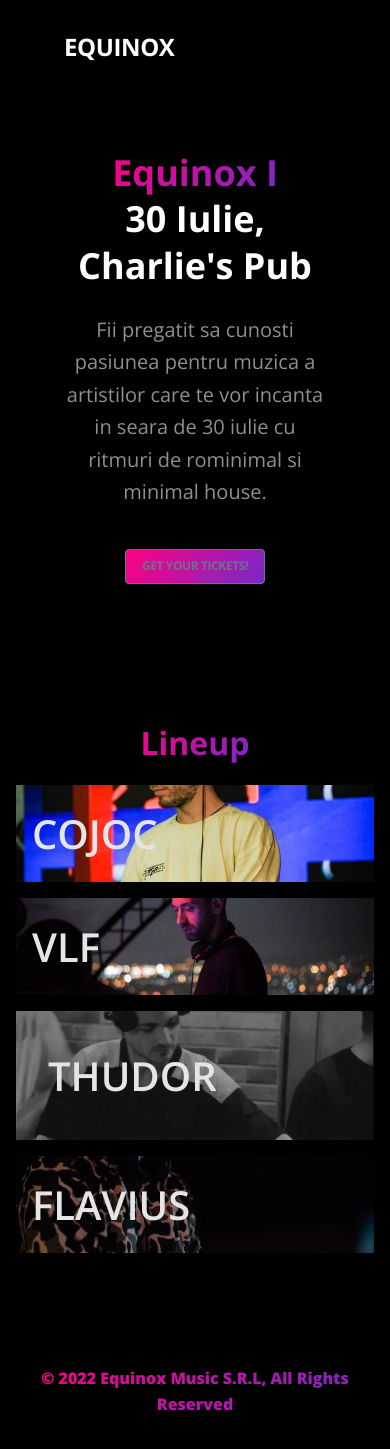
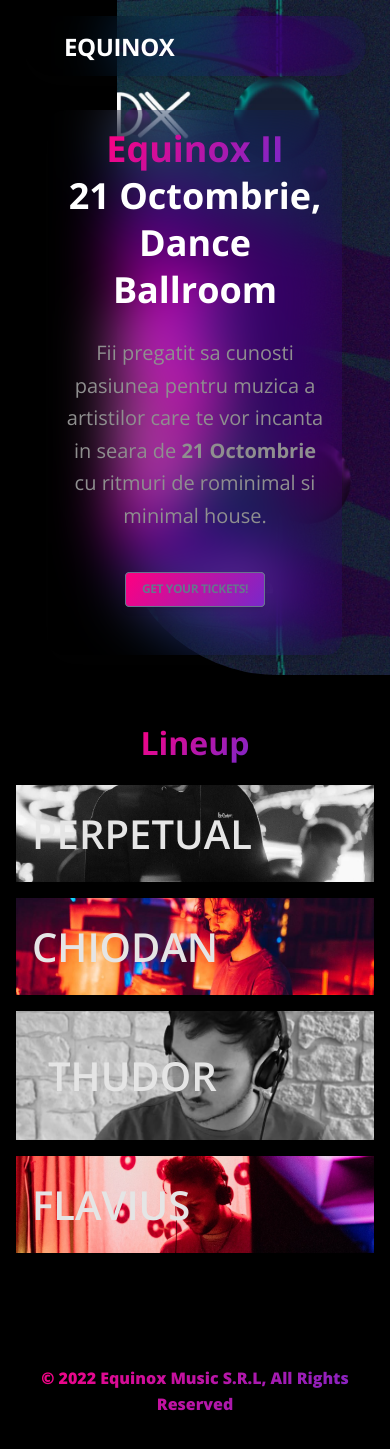
Before and after one commit to SandruSebastian/equinox-music-web, a website built with Parcel: page src/index.html in a window 390 px wide. Built offline with nearby package versions, Linux system fonts and the light colour scheme.

Commit message:
Updated portal.

```diff
--- a/src/home.css
+++ b/src/home.css
@@ -334,7 +334,7 @@
   align-items: flex-start;
   flex-direction: column;
   background-size: cover;
-  background-image: url("public/playground_assets/whatsapp%20image%202022-07-09%20at%202.47.31%20pm-1400w.jpeg");
+  background-image: url("public/playground_assets/WhatsApp Image 2022-10-10 at 7.04.28 PM.jpeg");
   background-position: center;
 }
 .home-container04:hover {
@@ -367,7 +367,7 @@
   align-items: flex-start;
   flex-direction: column;
   background-size: cover;
-  background-image: url("public/playground_assets/whatsapp%20image%202022-07-09%20at%202.47.04%20pm-1200h.jpeg");
+  background-image: url("public/playground_assets/WhatsApp Image 2022-10-06 at 9.55.15 AM.jpeg");
   background-position: center;
 }
 .home-container06:hover {
@@ -400,7 +400,7 @@
   align-items: flex-start;
   flex-direction: column;
   background-size: cover;
-  background-image: url("public/playground_assets/whatsapp%20image%202022-07-09%20at%203.57.37%20pm-1400w.jpeg");
+  background-image: url("public/playground_assets/WhatsApp Image 2022-10-06 at 11.34.41 PM.jpeg");
   background-position: center;
 }
 .home-container08:hover {
@@ -433,7 +433,7 @@
   align-items: flex-start;
   flex-direction: column;
   background-size: cover;
-  background-image: url("public/playground_assets/whatsapp%20image%202022-07-09%20at%202.49.36%20pm-1400w.jpeg");
+  background-image: url("public/playground_assets/WhatsApp Image 2022-10-05 at 2.28.45 PM.jpeg");
   background-position: center;
 }
 .home-container10:hover {
@@ -544,7 +544,6 @@
     padding-right: 0px;
   }
   .home-image {
-    display: none;
   }
   .home-gallery {
     height: auto;
--- a/src/index.html
+++ b/src/index.html
@@ -4,11 +4,11 @@
   <head>
     <title>Equinox music</title>
     <link rel="icon" type="image/x-icon" href="/public/playground_assets/favicon.ico">
-    <meta property="og:title" content="Equinox I, 30 Iulie, Charlie's Pub | COJOC, VLF, FLAVIUS, THUDOR" />
+    <meta property="og:title" content="Equinox II, 21 Octombrie, Dance Ballroom | CHIODAN, FLAVIUS, PERPETUAL, THUDOR" />
     <meta property="twitter:card" content="summary_large_image" />
     <meta charset="utf-8" />
     <meta name="viewport" content="width=device-width, initial-scale=1.0" />
-    <meta name="description" content="Equinox I, 30 Iulie, Charlie's Pub | COJOC, VLF, FLAVIUS, THUDOR. Fii pregatit sa cunosti pasiunea pentru muzica a artistilor care te vor incanta in seara de 30 iulie cu ritmuri de rominimal si minimal house.">
+    <meta name="description" content="Equinox II, 21 Octombrie, Dance Ballroom | CHIODAN, FLAVIUS, PERPETUAL, THUDOR. Fii pregatit sa cunosti pasiunea pentru muzica a artistilor care te vor incanta in seara de 21 Octombrie cu ritmuri de rominimal si minimal house.">
 
     <meta name="viewport" content="width=device-width, initial-scale=1.0" />
     <meta charset="utf-8" />
@@ -61,7 +61,7 @@
               <div class="header-container1">
                 <div class="header-container2">
                   <a
-                    href="https://www.livetickets.ro/bilete/equinox-presents-cojoc-flavius-thudor-vlf"
+                    href="https://www.livetickets.ro/bilete/equinox-presents-chiodan-flavius-perpetual-thudor"
                     target="_blank"
                     rel="noreferrer noopener"
                     class="header-link"
@@ -96,28 +96,28 @@
         <div class="home-hero">
           <div class="home-container01">
             <div class="home-card">
-              <h1 class="home-text headingOne">Equinox I</h1>
+              <h1 class="home-text headingOne">Equinox II</h1>
               <a
-                href="https://www.google.com/maps/place/Charlie's+Pub/@45.7370261,21.2496581,15z/data=!4m2!3m1!1s0x0:0x71e2c3fe941b5e64?sa=X&amp;ved=2ahUKEwj8s_nR6ev4AhW8m_0HHT3HDYsQ_BJ6BAhEEAU"
+                href="https://www.google.com/search?q=dance%20ballroom%20timisoara&oq=dance+ballroom+timisoara&aqs=chrome..69i57.3651j0j1&sourceid=chrome&ie=UTF-8&tbs=lf:1,lf_ui:2&tbm=lcl&sxsrf=ALiCzsbqYcsheC0Ihp6rkJpUDC0t4fTXqw:1665654293274&rflfq=1&num=10&rldimm=12442413840779613323&lqi=ChhkYW5jZSBiYWxscm9vbSB0aW1pc29hcmFaIiIYZGFuY2UgYmFsbHJvb20gdGltaXNvYXJhKgYIAhAAEAGSAQpkYW5jZV9oYWxs&ved=2ahUKEwiJgeDj9dz6AhXv_rsIHSaaADoQvS56BAgMEAE&sa=X&rlst=f#rlfi=hd:;si:12442413840779613323,l,ChhkYW5jZSBiYWxscm9vbSB0aW1pc29hcmFaIiIYZGFuY2UgYmFsbHJvb20gdGltaXNvYXJhKgYIAhAAEAGSAQpkYW5jZV9oYWxs;mv:[[45.7803386,21.2531915],[45.7105275,21.189302899999998]];tbs:lrf:!1m4!1u3!2m2!3m1!1e1!1m4!1u2!2m2!2m1!1e1!2m1!1e2!2m1!1e3!3sIAE,lf:1,lf_ui:2"
                 target="_blank"
                 rel="noreferrer noopener"
                 class="home-link"
               >
                 <h1 class="home-text01 headingOne">
-                  30 Iulie, Charlie&apos;s Pub
+                  21 Octombrie, Dance Ballroom
                 </h1>
               </a>
               <span class="home-text02 lead">
                 <span>
                   Fii pregatit sa cunosti pasiunea pentru muzica a artistilor
-                  care te vor incanta in seara de 30 iulie cu ritmuri de
+                  care te vor incanta in seara de <b>21 Octombrie</b> cu ritmuri de
                   rominimal si minimal house.
                 </span>
               </span>
               <div class="home-container02">
                 <div class="home-container03">
                   <a
-                    href="https://www.livetickets.ro/bilete/equinox-presents-cojoc-flavius-thudor-vlf"
+                    href="https://www.livetickets.ro/bilete/equinox-presents-chiodan-flavius-perpetual-thudor"
                     target="_blank"
                     rel="noreferrer noopener"
                     class="home-link1"
@@ -137,32 +137,32 @@
         </div>
         <img
           alt="image"
-          src="https://images.unsplash.com/photo-1551370764-98cd16e274f9?ixid=Mnw5MTMyMXwwfDF8c2VhcmNofDkyfHx0ZWNobm98ZW58MHx8fHwxNjU3MzY3OTA0&amp;ixlib=rb-1.2.1&amp;h=1500"
+          src="public/playground_assets/WhatsApp Image 2022-09-28 at 10.24.20 PM.jpeg"
           class="home-image"
         />
         <h1 class="home-text"><span>Lineup</span></h1>
         <div class="home-gallery">
           <div class="home-container04">
             <a
-              href="https://soundcloud.com/cojocmusic"
+              href="https://soundcloud.com/perpetual-music"
               target="_blank"
               rel="noreferrer noopener"
               class="home-link2"
             >
               <div class="home-container05">
-                <h1 class="home-text06">COJOC</h1>
+                <h1 class="home-text06">PERPETUAL</h1>
               </div>
             </a>
           </div>
           <div class="home-container06">
             <a
-              href="https://soundcloud.com/velefe"
+              href="https://soundcloud.com/chiodan"
               target="_blank"
               rel="noreferrer noopener"
               class="home-link3"
             >
               <div class="home-container07">
-                <h1 class="home-text07">VLF</h1>
+                <h1 class="home-text07">CHIODAN</h1>
               </div>
             </a>
           </div>
```
Also changed, not shown: src/components/header.html (+2 -4 lines), src/public/playground_assets/WhatsApp Image 2022-09-28 at 10.24.20 PM.jpeg (added), src/public/playground_assets/WhatsApp Image 2022-10-05 at 2.28.45 PM.jpeg (added), src/public/playground_assets/WhatsApp Image 2022-10-06 at 11.34.41 PM.jpeg (added), src/public/playground_assets/WhatsApp Image 2022-10-06 at 9.55.15 AM.jpeg (added), src/public/playground_assets/WhatsApp Image 2022-10-10 at 7.04.28 PM.jpeg (added), src/public/playground_assets/whatsapp image 2022-07-09 at 2.47.04 pm-1200h.jpeg (deleted), src/public/playground_assets/whatsapp image 2022-07-09 at 2.47.31 pm-1400w.jpeg (deleted), src/public/playground_assets/whatsapp image 2022-07-09 at 2.49.36 pm-1400w.jpeg (deleted), src/public/playground_assets/whatsapp image 2022-07-09 at 3.57.37 pm-1400w.jpeg (deleted).
